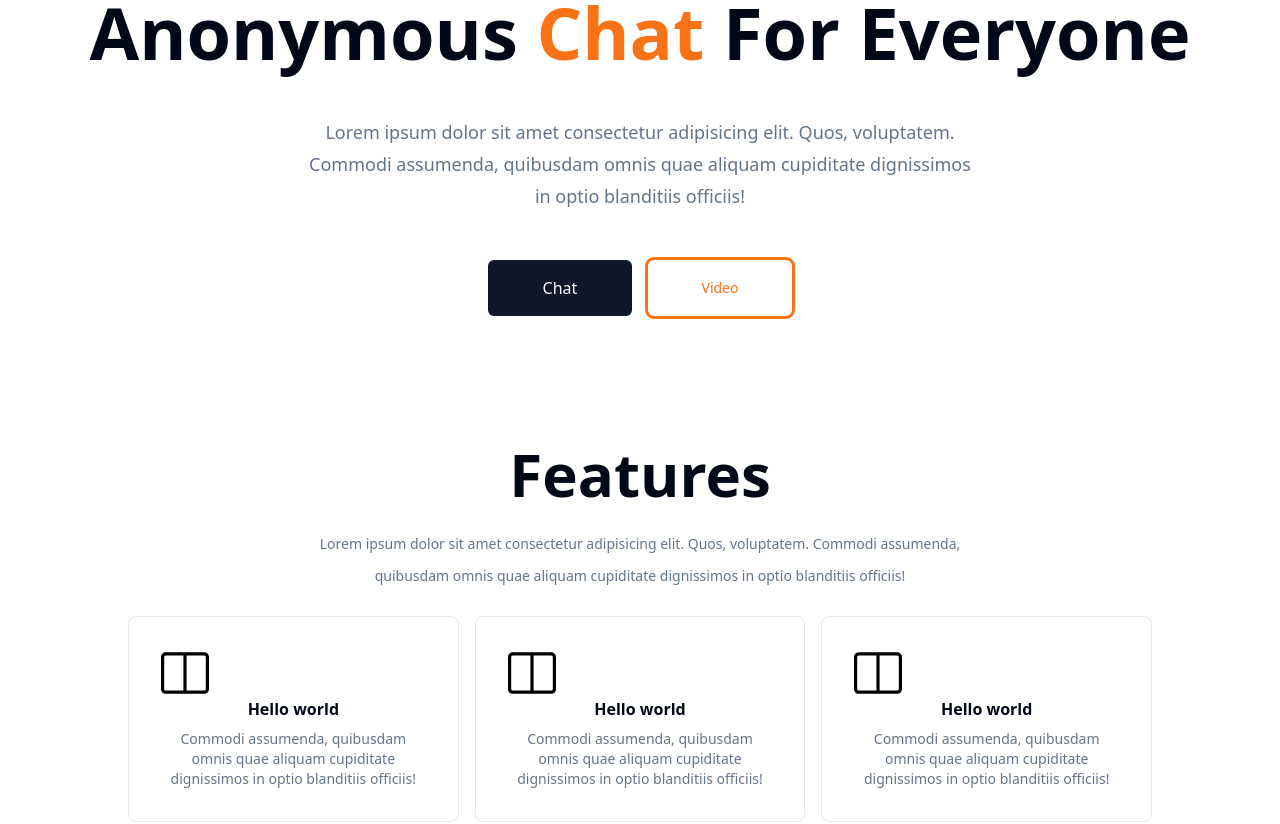
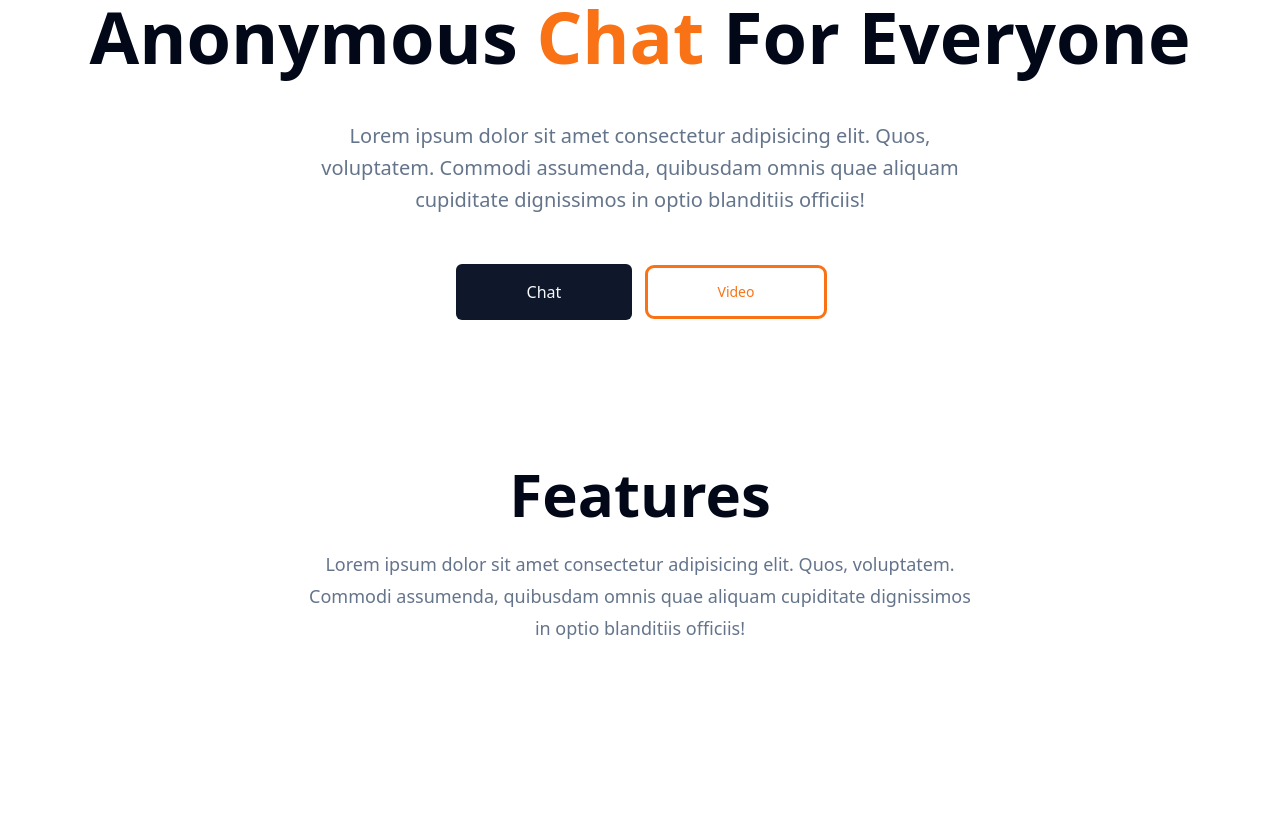
Before and after one commit to 3akare/nobr, a Next.js app: page / in a window 1280 px wide. Shown: the part 200-1024 px from the top of the page. Built offline with nearby package versions, Linux system fonts and the light colour scheme.

Commit message:
Added spacing between sections of the body

```diff
--- a/app/components/Features.tsx
+++ b/app/components/Features.tsx
@@ -1,43 +1,43 @@
-import FeaturesCard from "./FeaturesCard";
+// import FeaturesCard from "./FeaturesCard";
 
 function Features() {
-  const list = [
-    {
-      cardHeading: "Hello world",
-      cardText:
-        "Commodi assumenda, quibusdam omnis quae aliquam cupiditate dignissimos in optio blanditiis officiis!",
-      cardImg: "../../public/menu.svg",
-    },
-    {
-      cardHeading: "Hello world",
-      cardText:
-        "Commodi assumenda, quibusdam omnis quae aliquam cupiditate dignissimos in optio blanditiis officiis!",
-      cardImg: "../../public/menu.svg",
-    },
-    {
-      cardHeading: "Hello world",
-      cardText:
-        "Commodi assumenda, quibusdam omnis quae aliquam cupiditate dignissimos in optio blanditiis officiis!",
-      cardImg: "../../public/menu.svg",
-    },
-  ];
+  // const list = [
+  //   {
+  //     cardHeading: "Hello world",
+  //     cardText:
+  //       "Commodi assumenda, quibusdam omnis quae aliquam cupiditate dignissimos in optio blanditiis officiis!",
+  //     cardImg: "../../public/menu.svg",
+  //   },
+  //   {
+  //     cardHeading: "Hello world",
+  //     cardText:
+  //       "Commodi assumenda, quibusdam omnis quae aliquam cupiditate dignissimos in optio blanditiis officiis!",
+  //     cardImg: "../../public/menu.svg",
+  //   },
+  //   {
+  //     cardHeading: "Hello world",
+  //     cardText:
+  //       "Commodi assumenda, quibusdam omnis quae aliquam cupiditate dignissimos in optio blanditiis officiis!",
+  //     cardImg: "../../public/menu.svg",
+  //   },
+  // ];
   return (
     <section
-      className="p-4 h-fit w-full flex flex-col items-center text-center space-y-6"
+      className="p-8 h-fit w-full flex flex-col items-center text-center space-y-6"
       id="features"
     >
-      <h2 className="font-semibold text-3xl leading-[1.1] sm:text-3xl md:text-6xl">
+      <h2 className="font-semibold text-[2.5rem] leading-[1.1] md:text-6xl">
         Features
       </h2>
-      <p className="max-w-[42rem] leading-normal text-muted-foreground sm:text-md text-sm sm:leading-8">
+      <p className="max-w-[42rem] leading-normal text-muted-foreground sm:text-lg text-base sm:leading-8">
         Lorem ipsum dolor sit amet consectetur adipisicing elit. Quos,
         voluptatem. Commodi assumenda, quibusdam omnis quae aliquam cupiditate
         dignissimos in optio blanditiis officiis!
       </p>
       <div className="mx-auto grid justify-center gap-4 sm:grid-cols-2 md:max-w-[64rem] md:grid-cols-3">
-        {list.map((item, index) => {
+        {/* {list.map((item, index) => {
           return <FeaturesCard key={index} {...item} />;
-        })}
+        })} */}
       </div>
     </section>
   );
--- a/app/components/HeroSection.tsx
+++ b/app/components/HeroSection.tsx
@@ -6,7 +6,7 @@ function HeroSection() {
   return (
     <section className="container mx-auto p-8 h-fit w-full text-center flex items-center flex-col space-y-12">
       <Link
-        className="rounded-2xl bg-orange-500 text-background px-4 py-1.5 text-xs sm:text-sm"
+        className="rounded-2xl bg-orange-500 text-background px-4 py-1.5 text-sm sm:text-base"
         target="_blank"
         href="/"
       >
@@ -15,7 +15,7 @@ function HeroSection() {
       <h1 className="font-bold text-5xl md:text-6xl lg:text-7xl">
         Anonymous <span className="text-orange-500">Chat</span> For Everyone
       </h1>
-      <p className="max-w-[42rem] leading-normal text-muted-foreground sm:text-lg text-base sm:leading-8">
+      <p className="max-w-[42rem] leading-normal text-muted-foreground sm:text-xl text-lg sm:leading-8">
         Lorem ipsum dolor sit amet consectetur adipisicing elit. Quos,
         voluptatem. Commodi assumenda, quibusdam omnis quae aliquam cupiditate
         dignissimos in optio blanditiis officiis!
@@ -24,10 +24,10 @@ function HeroSection() {
         className="flex
        gap-4 items-center"
       >
-        <Button className="w-32 h-12 sm:w-36 sm:h-14 text-base">Chat</Button>
+        <Button className="w-36 h-14 sm:w-44 sm:h-18 text-base">Chat</Button>
         <Button
           variant="ghost"
-          className="w-32 h-12 sm:w-36 sm:h-14 text-orange-500 hover:text-background outline hover:outline-orange-500 hover:bg-orange-500 transition-colors"
+          className="w-32 h-12 sm:w-44 sm:h-18 text-orange-500 hover:text-background outline hover:outline-orange-500 hover:bg-orange-500 transition-colors"
         >
           Video
         </Button>
--- a/app/components/MenuBar.tsx
+++ b/app/components/MenuBar.tsx
@@ -1,5 +1,11 @@
 import menu from "../../public/menu.svg";
-import { Sheet, SheetContent, SheetTrigger } from "@/app/components/ui/sheet";
+import {
+  Sheet,
+  SheetContent,
+  SheetHeader,
+  SheetTitle,
+  SheetTrigger,
+} from "@/app/components/ui/sheet";
 
 import { cn } from "@/lib/utils";
 import Image from "next/image";
@@ -7,6 +13,9 @@ import Link from "next/link";
 
 import twitterLogo from "@/public/Twitter.svg";
 import linkedInLogo from "@/public/LinkedIn.svg";
+
+import lightLogo from "../../public/light-nobr-logo.svg";
+import darkLogo from "../../public/dark-nobr-logo.svg";
 
 function MenuBar() {
   return (
@@ -18,31 +27,47 @@ function MenuBar() {
           className="sm:hidden dark:filter dark:invert"
         />
       </SheetTrigger>
-      <SheetContent
-        side={"left"}
-        className={cn("flex items-center justify-center sm:hidden")}
-      >
-        <aside className="space-y-20">
-          <ul className="space-y-20 text-xl text-foreground flex flex-col items-center">
-            <Link href="#features" className="">
+      <SheetContent side={"left"} className={cn("sm:hidden")}>
+        <SheetHeader>
+          <SheetTitle className="text-2xl text-left mb-12">
+            <div className="flex gap-2 items-center">
+              <Link href="/" prefetch={true}>
+                <Image
+                  src={lightLogo}
+                  alt="nobr logo"
+                  className="dark:hidden"
+                  quality={100}
+                  loading="eager"
+                />
+                <Image
+                  src={darkLogo}
+                  alt="nobr logo"
+                  className="hidden dark:block"
+                />
+              </Link>
+              <h1>nobr</h1>
+            </div>
+          </SheetTitle>
+        </SheetHeader>
+        <aside>
+          <ul className="space-y-10 text-foreground font-bold text-3xl">
+            <Link href="#features" className="block">
               Features
             </Link>
-            {/* <Link href="/" className="" aria-disabled>
-              Pricing
-            </Link> */}
-            <Link href="#about" className="">
+
+            <Link href="#about" className="block">
               About
             </Link>
-            <Link href="/" className="">
+            <Link href="/" className="block">
               Terms & Conditions
             </Link>
           </ul>
-          <div className="gap-8 items-center justify-center flex">
+          <div className="gap-8 flex absolute bottom-8">
             <Link href="">
-              <Image src={twitterLogo} alt="twitter" className="w-6 h-6" />
+              <Image src={twitterLogo} alt="twitter" className="w-10 h-10" />
             </Link>
             <Link href="">
-              <Image src={linkedInLogo} alt="LinkedIn" className="w-6 h-6" />
+              <Image src={linkedInLogo} alt="LinkedIn" className="w-10 h-10" />
             </Link>
           </div>
         </aside>
```
